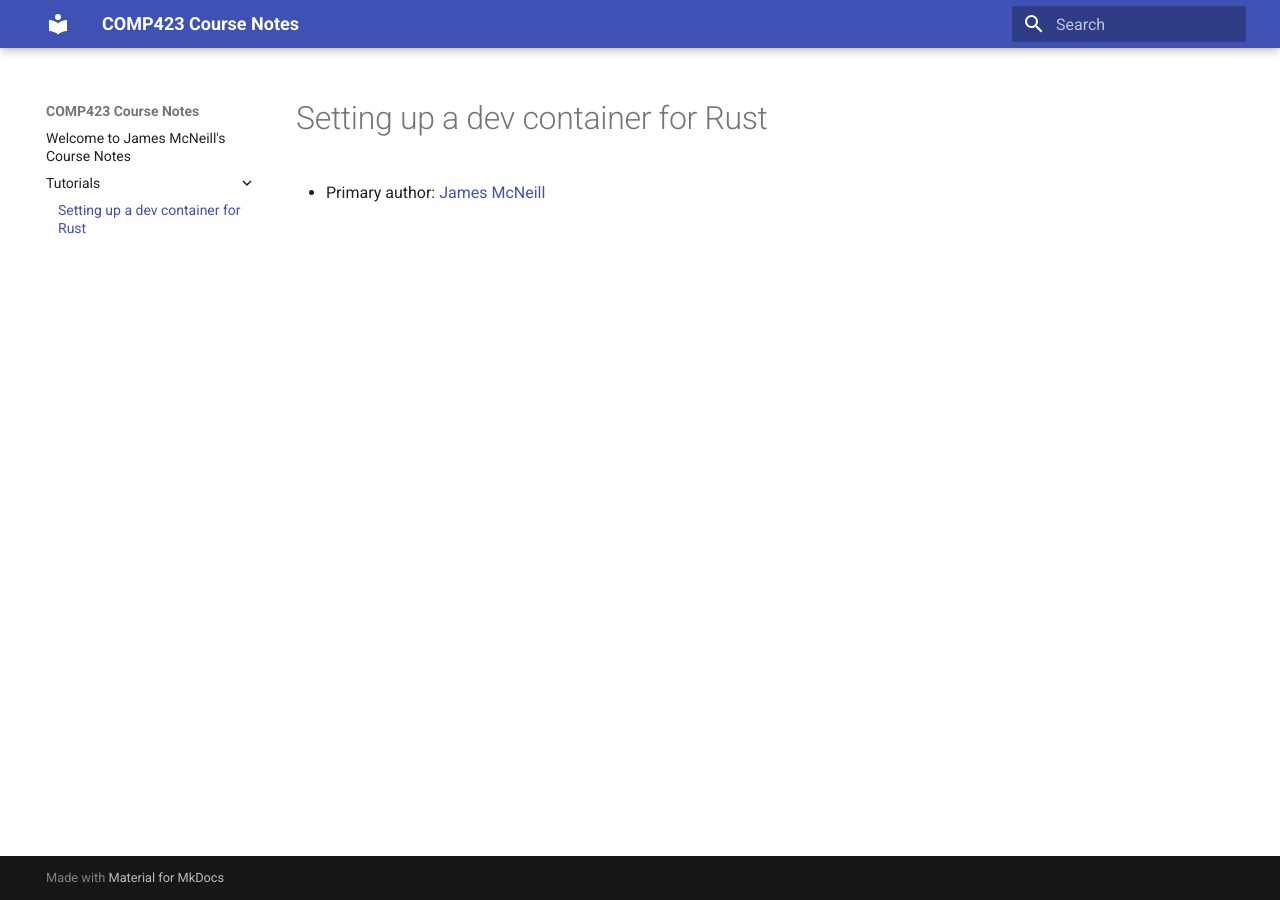
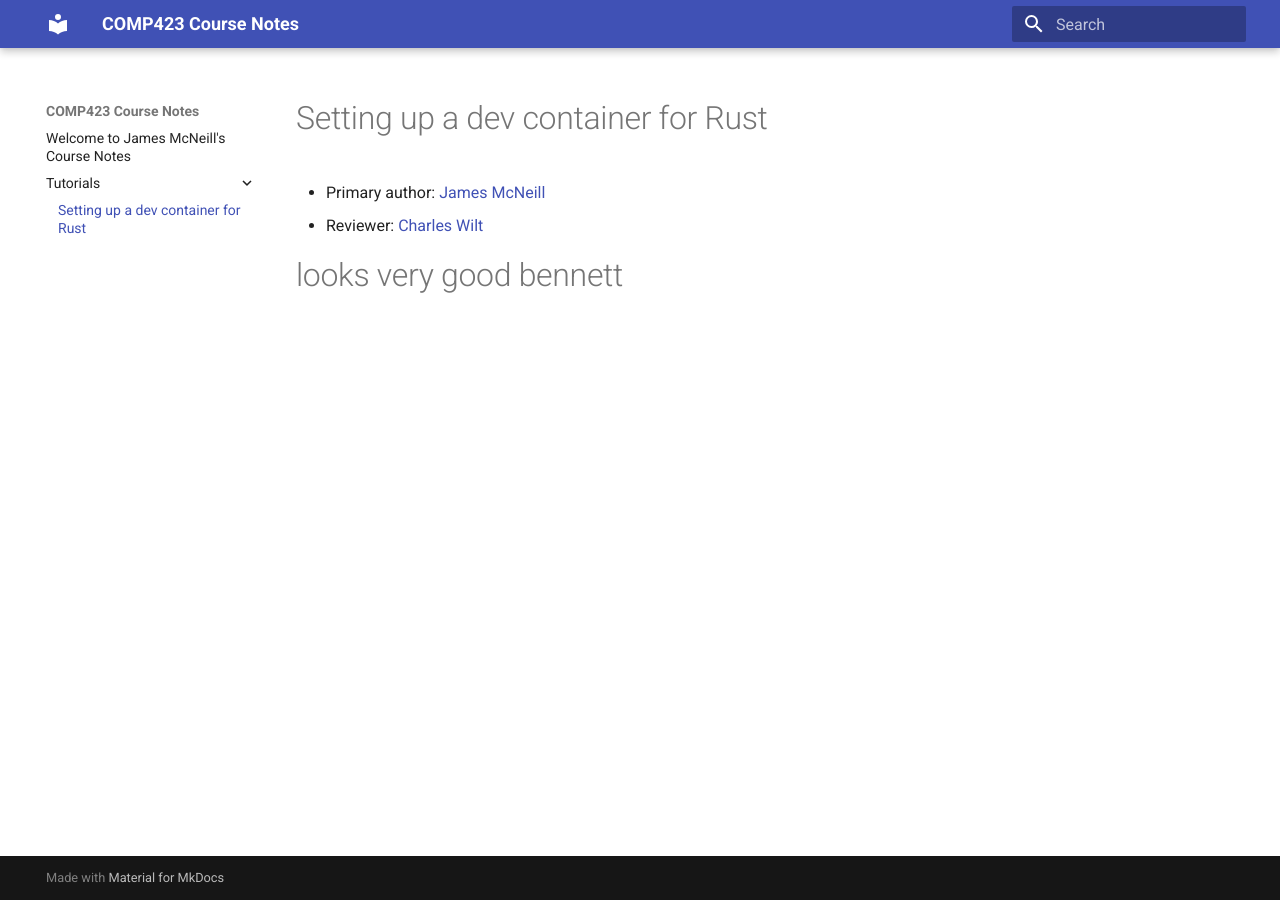
Before and after one commit to jamesbmc1/comp423-course-notes, an MkDocs documentation site: the page built from docs/tutorials/rust-setup.md, in a window 1280 px wide. Built offline with MkDocs 1.6.1 and Material for MkDocs 9.7.7, drawn with Linux system fonts in a browser that asks for light colours.

Commit message:
added-reviewever

```diff
--- a/docs/tutorials/rust-setup.md
+++ b/docs/tutorials/rust-setup.md
@@ -1,3 +1,6 @@
 # Setting up a dev container for Rust
 
 * Primary author: [James McNeill](http://github.com/jamesbmc1)
+* Reviewer: [Charles Wilt](https://github.com/crwilt)
+
+#looks very good bennett
```
Also changed, not shown: README.md (line endings or trailing spaces), docs/index.md (line endings or trailing spaces), mkdocs.yml (line endings or trailing spaces), 2 other files.
